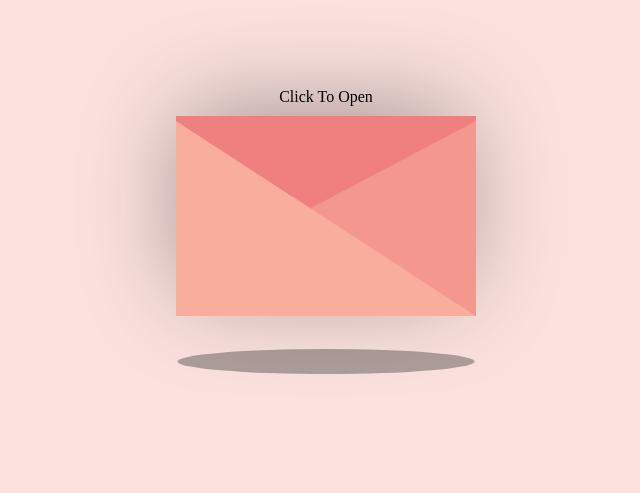
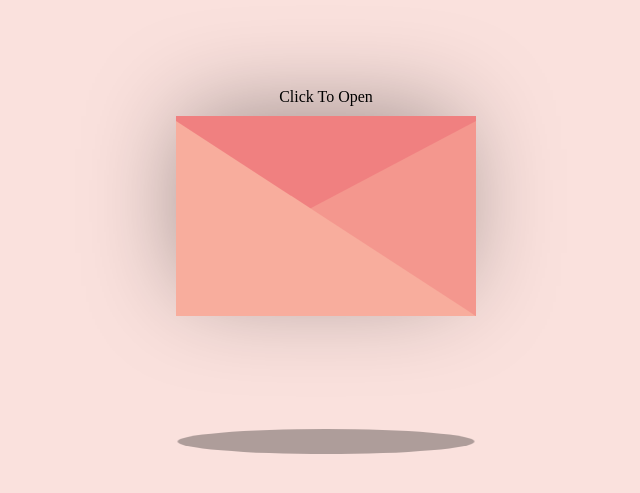
Before and after one commit to Pruthiranjan/valentine, a plain HTML site: page index.html in a window 1280 px wide. Shown: the part 211-704 px from the top of the page, without its empty margins (314-954 px from the left). Drawn offline with nearby package versions, Linux system fonts and the light colour scheme.

Commit message:
#css changes

```diff
--- a/style.css
+++ b/style.css
@@ -145,8 +145,7 @@ body {
   border-radius: 50%;
   background-color: rgba(0, 0, 0, 0.3);
   bottom: 250px;
-
-  top:70%;
+  top:80%;
   animation: scale 3s linear infinite;
   z-index: -1;
 }
@@ -172,8 +171,8 @@ body {
     transform: scaleX(0.85);
   }
 }
-@media only screen and (max-width: 600px) {
+/* @media only screen and (max-width: 600px) {
   .shadow {
     left: 6%;
   }
-}
+} */
```
